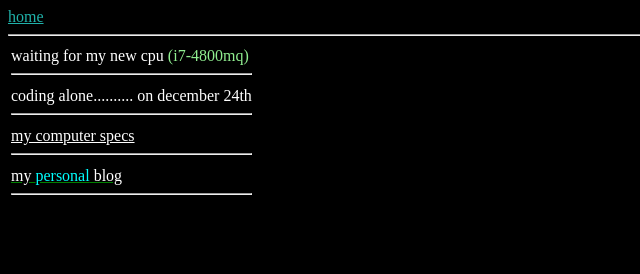
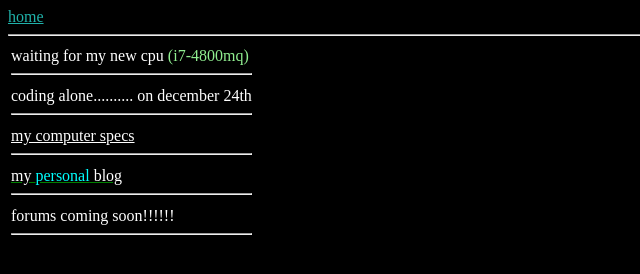
Before and after one commit to khamper/khampa.github.io, a plain HTML site: page log.html in a window 1280 px wide. Shown: the whole page, without its empty margins (0-640 px from the left). Drawn offline with Linux system fonts and the light colour scheme.

Commit message:
get the hype train rolling
as the kids would say

```diff
--- a/log.html
+++ b/log.html
@@ -25,6 +25,10 @@
         <tr>
             <td style="color:#FFF"><a style="color:#FFF; text-decoration-color: green;" href="personalblog.html">my <font color="cyan">personal</font> blog</a><hr></td>
         </tr>
+        <!-- 01/05/2024 -->
+        <tr>
+            <td style="color:#FFF">forums coming soon!!!!!!<hr></td>
+        </tr>
     </table>
 </body>
 </html>
```
